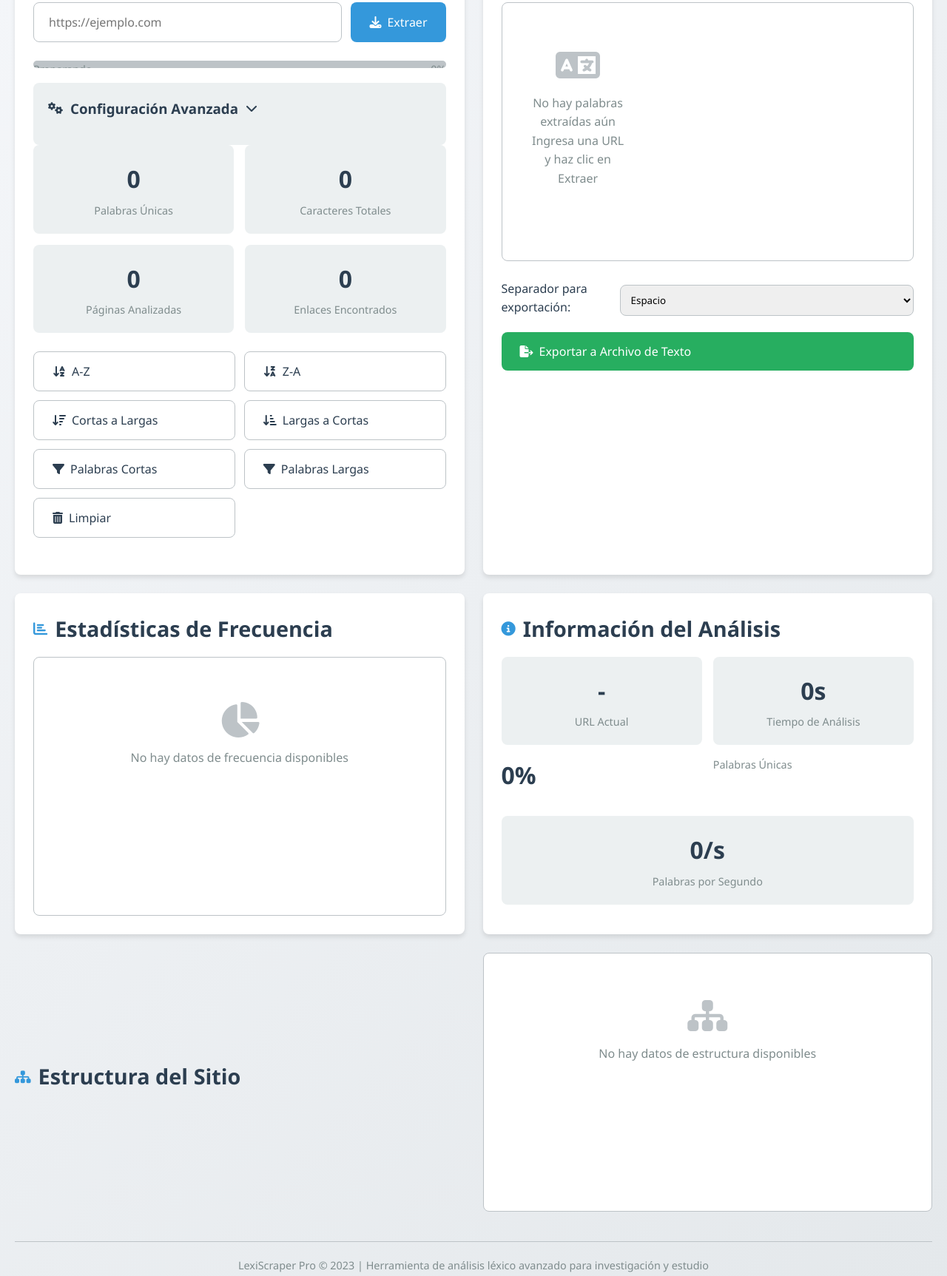
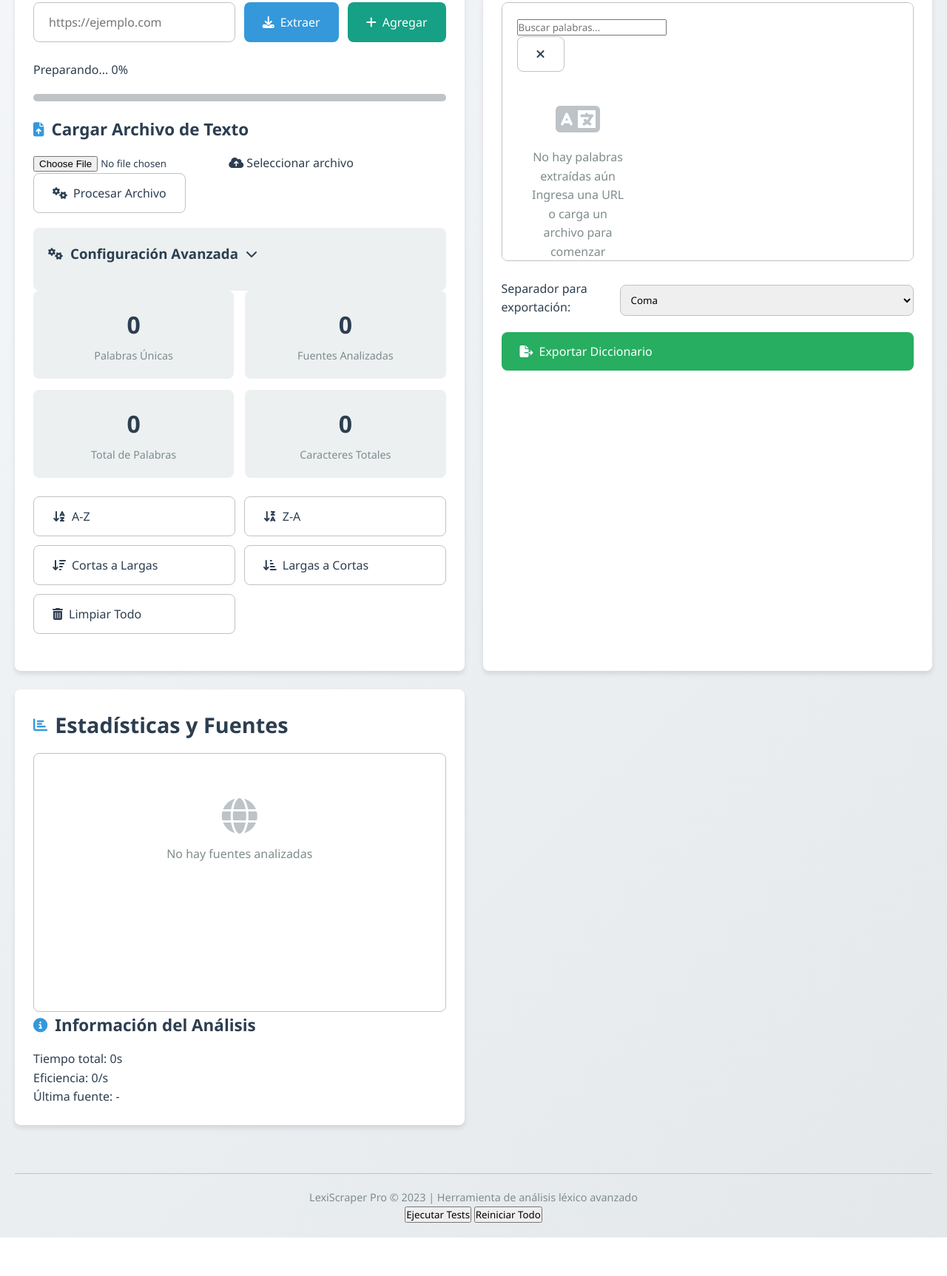
Before and after one commit to soportecyclops/words-words, a plain HTML site: page index.html in a window 1280 px wide. Shown: the part 248-1973 px from the top of the page at 74% size. After the commit the page ends 1921 px from the top, so only its background shows below. Drawn offline with Linux system fonts and the light colour scheme.

Commit message:
Update index.html

```diff
--- a/index.html
+++ b/index.html
@@ -16,7 +16,7 @@
                 </div>
                 <h1>LexiScraper Pro</h1>
             </div>
-            <p class="tagline">Análisis léxico avanzado con scraping profundo y barra de progreso</p>
+            <p class="tagline">Análisis léxico avanzado con múltiples fuentes y scraping profundo</p>
         </header>
 
         <div class="card">
@@ -32,16 +32,20 @@
                 <button id="scrape-btn" class="btn">
                     <i class="fas fa-download"></i> Extraer
                 </button>
+                <button id="add-to-list-btn" class="btn btn-accent">
+                    <i class="fas fa-plus"></i> Agregar
+                </button>
             </div>
 
-            <!-- Barra de progreso -->
-            <div class="progress-container" id="progress-container">
-                <div class="progress-info">
+            <!-- Barra de progreso mejorada -->
+            <div class="progress-section" id="progress-section">
+                <div class="progress-header">
                     <span id="progress-text">Preparando...</span>
                     <span id="progress-percent">0%</span>
                 </div>
-                <div class="progress-bar" id="progress-bar"></div>
-
+                <div class="progress-container">
+                    <div class="progress-bar" id="progress-bar"></div>
+                </div>
                 <div class="progress-steps" id="progress-steps">
                     <!-- Los pasos se agregarán dinámicamente -->
                 </div>
@@ -53,6 +57,24 @@
             </div>
 
             <div id="message"></div>
+
+            <!-- Carga de archivos -->
+            <div class="file-upload-section">
+                <div class="section-title">
+                    <i class="fas fa-file-upload"></i>
+                    <h3>Cargar Archivo de Texto</h3>
+                </div>
+                <div class="file-input-container">
+                    <input type="file" id="file-input" accept=".txt,.csv,.json" class="file-input">
+                    <label for="file-input" class="file-input-label">
+                        <i class="fas fa-cloud-upload-alt"></i>
+                        <span>Seleccionar archivo</span>
+                    </label>
+                    <button id="process-file-btn" class="btn btn-outline">
+                        <i class="fas fa-cogs"></i> Procesar Archivo
+                    </button>
+                </div>
+            </div>
 
             <!-- Configuración avanzada -->
             <div class="advanced-settings">
@@ -67,15 +89,14 @@
                         <label class="setting-label">Profundidad de scraping</label>
                         <select class="setting-input" id="depth-select">
                             <option value="1">Página principal solamente</option>
-                            <option value="2">Página principal + enlaces internos (1 nivel)</option>
-                            <option value="3" selected>Página principal + enlaces internos (2 niveles)</option>
-                            <option value="4">Máxima profundidad (3 niveles)</option>
+                            <option value="2" selected>Página principal + enlaces internos (1 nivel)</option>
+                            <option value="3">Página principal + enlaces internos (2 niveles)</option>
                         </select>
                     </div>
 
                     <div class="setting-group">
                         <label class="setting-label">Límite de páginas a analizar</label>
-                        <input type="number" class="setting-input" id="page-limit" value="10" min="1" max="50">
+                        <input type="number" class="setting-input" id="page-limit" value="5" min="1" max="20">
                     </div>
 
                     <div class="setting-group">
@@ -86,18 +107,7 @@
                     <div class="setting-group">
                         <label class="setting-label">Filtrar palabras comunes</label>
                         <input type="checkbox" class="setting-checkbox" id="filter-common" checked>
-                        <label for="filter-common">Excluir palabras muy comunes (artículos, preposiciones)</label>
-                    </div>
-
-                    <div class="setting-group">
-                        <label class="setting-label">Incluir enlaces externos</label>
-                        <input type="checkbox" class="setting-checkbox" id="include-external">
-                        <label for="include-external">Analizar también enlaces a otros dominios</label>
-                    </div>
-
-                    <div class="setting-group">
-                        <label class="setting-label">Tiempo máximo de espera (segundos)</label>
-                        <input type="number" class="setting-input" id="timeout" value="30" min="5" max="120">
+                        <label for="filter-common">Excluir palabras muy comunes</label>
                     </div>
                 </div>
             </div>
@@ -108,16 +118,16 @@
                     <div class="stat-label">Palabras Únicas</div>
                 </div>
                 <div class="stat-card">
+                    <div class="stat-value" id="sources-count">0</div>
+                    <div class="stat-label">Fuentes Analizadas</div>
+                </div>
+                <div class="stat-card">
+                    <div class="stat-value" id="total-words">0</div>
+                    <div class="stat-label">Total de Palabras</div>
+                </div>
+                <div class="stat-card">
                     <div class="stat-value" id="char-count">0</div>
                     <div class="stat-label">Caracteres Totales</div>
-                </div>
-                <div class="stat-card">
-                    <div class="stat-value" id="pages-count">0</div>
-                    <div class="stat-label">Páginas Analizadas</div>
-                </div>
-                <div class="stat-card">
-                    <div class="stat-value" id="links-count">0</div>
-                    <div class="stat-label">Enlaces Encontrados</div>
                 </div>
             </div>
 
@@ -134,14 +144,8 @@
                 <button id="sort-length-desc" class="btn btn-outline">
                     <i class="fas fa-sort-amount-down-alt"></i> Largas a Cortas
                 </button>
-                <button id="filter-short" class="btn btn-outline">
-                    <i class="fas fa-filter"></i> Palabras Cortas
-                </button>
-                <button id="filter-long" class="btn btn-outline">
-                    <i class="fas fa-filter"></i> Palabras Largas
-                </button>
                 <button id="clear-words" class="btn btn-outline">
-                    <i class="fas fa-trash-alt"></i> Limpiar
+                    <i class="fas fa-trash-alt"></i> Limpiar Todo
                 </button>
             </div>
         </div>
@@ -150,14 +154,21 @@
             <div class="section-title">
                 <i class="fas fa-list-ul"></i>
                 <h2>Palabras Extraídas</h2>
+                <span class="badge" id="words-badge">0</span>
             </div>
 
             <div class="words-container">
+                <div class="words-header">
+                    <input type="text" id="search-words" placeholder="Buscar palabras..." class="search-input">
+                    <button id="clear-search" class="btn btn-outline small">
+                        <i class="fas fa-times"></i>
+                    </button>
+                </div>
                 <ul class="words-list" id="words-list">
                     <div class="empty-state" id="empty-words">
                         <i class="fas fa-language"></i>
                         <p>No hay palabras extraídas aún</p>
-                        <p>Ingresa una URL y haz clic en Extraer</p>
+                        <p>Ingresa una URL o carga un archivo para comenzar</p>
                     </div>
                 </ul>
             </div>
@@ -167,16 +178,15 @@
                     <label class="setting-label">Separador para exportación:</label>
                     <select class="setting-input" id="export-separator">
                         <option value=" ">Espacio</option>
-                        <option value=",">Coma</option>
-                        <option value=";">>Punto y coma</option>
-                        <option value=".">Punto</option>
+                        <option value="," selected>Coma</option>
+                        <option value=";">Punto y coma</option>
+                        <option value="\n">Nueva línea</option>
                         <option value="\t">Tabulación</option>
-                        <option value="\n">Nueva línea</option>
                         <option value="|">Pipe (|)</option>
                     </select>
                 </div>
                 <button id="export-btn" class="btn btn-success">
-                    <i class="fas fa-file-export"></i> Exportar a Archivo de Texto
+                    <i class="fas fa-file-export"></i> Exportar Diccionario
                 </button>
             </div>
         </div>
@@ -184,64 +194,50 @@
         <div class="card">
             <div class="section-title">
                 <i class="fas fa-chart-bar"></i>
-                <h2>Estadísticas de Frecuencia</h2>
+                <h2>Estadísticas y Fuentes</h2>
             </div>
 
             <div class="words-container">
-                <ul class="frequent-words-list" id="frequent-words">
-                    <div class="empty-state" id="empty-freq">
-                        <i class="fas fa-chart-pie"></i>
-                        <p>No hay datos de frecuencia disponibles</p>
+                <div class="sources-list" id="sources-list">
+                    <div class="empty-state" id="empty-sources">
+                        <i class="fas fa-globe"></i>
+                        <p>No hay fuentes analizadas</p>
                     </div>
-                </ul>
-            </div>
-        </div>
-
-        <div class="card">
-            <div class="section-title">
-                <i class="fas fa-info-circle"></i>
-                <h2>Información del Análisis</h2>
-            </div>
-
-            <div class="stats-container">
-                <div class="stat-card">
-                    <div class="stat-value" id="current-url">-</div>
-                    <div class="stat-label">URL Actual</div>
-                </div>
-                <div class="stat-card">
-                    <div class="stat-value" id="scrape-time">0s</div>
-                    <div class="stat-label">Tiempo de Análisis</div>
-                </div>
-                <div class="stat-value" id="unique-percent">0%</div>
-                <div class="stat-label">Palabras Únicas</div>
-                </div>
-                <div class="stat-card">
-                    <div class="stat-value" id="efficiency">0/s</div>
-                    <div class="stat-label">Palabras por Segundo</div>
                 </div>
             </div>
 
             <div class="section-title">
-                <i class="fas fa-sitemap"></i>
-                <h2>Estructura del Sitio</h2>
+                <i class="fas fa-info-circle"></i>
+                <h3>Información del Análisis</h3>
             </div>
 
-            <div class="words-container">
-                <ul class="frequent-words-list" id="site-structure">
-                    <div class="empty-state" id="empty-structure">
-                        <i class="fas fa-sitemap"></i>
-                        <p>No hay datos de estructura disponibles</p>
-                    </div>
-                </ul>
+            <div class="analysis-info">
+                <div class="info-item">
+                    <span class="info-label">Tiempo total:</span>
+                    <span class="info-value" id="total-time">0s</span>
+                </div>
+                <div class="info-item">
+                    <span class="info-label">Eficiencia:</span>
+                    <span class="info-value" id="efficiency">0/s</span>
+                </div>
+                <div class="info-item">
+                    <span class="info-label">Última fuente:</span>
+                    <span class="info-value" id="last-source">-</span>
+                </div>
             </div>
         </div>
 
         <footer>
-            <p>LexiScraper Pro &copy; 2023 | Herramienta de análisis léxico avanzado para investigación y estudio</p>
+            <p>LexiScraper Pro &copy; 2023 | Herramienta de análisis léxico avanzado</p>
+            <div class="footer-links">
+                <button id="run-tests-btn" class="btn-link">Ejecutar Tests</button>
+                <button id="reset-all-btn" class="btn-link">Reiniciar Todo</button>
+            </div>
         </footer>
     </div>
 
     <script src="scraper.js"></script>
     <script src="app.js"></script>
+    <script src="tests.js"></script>
 </body>
 </html>
```
